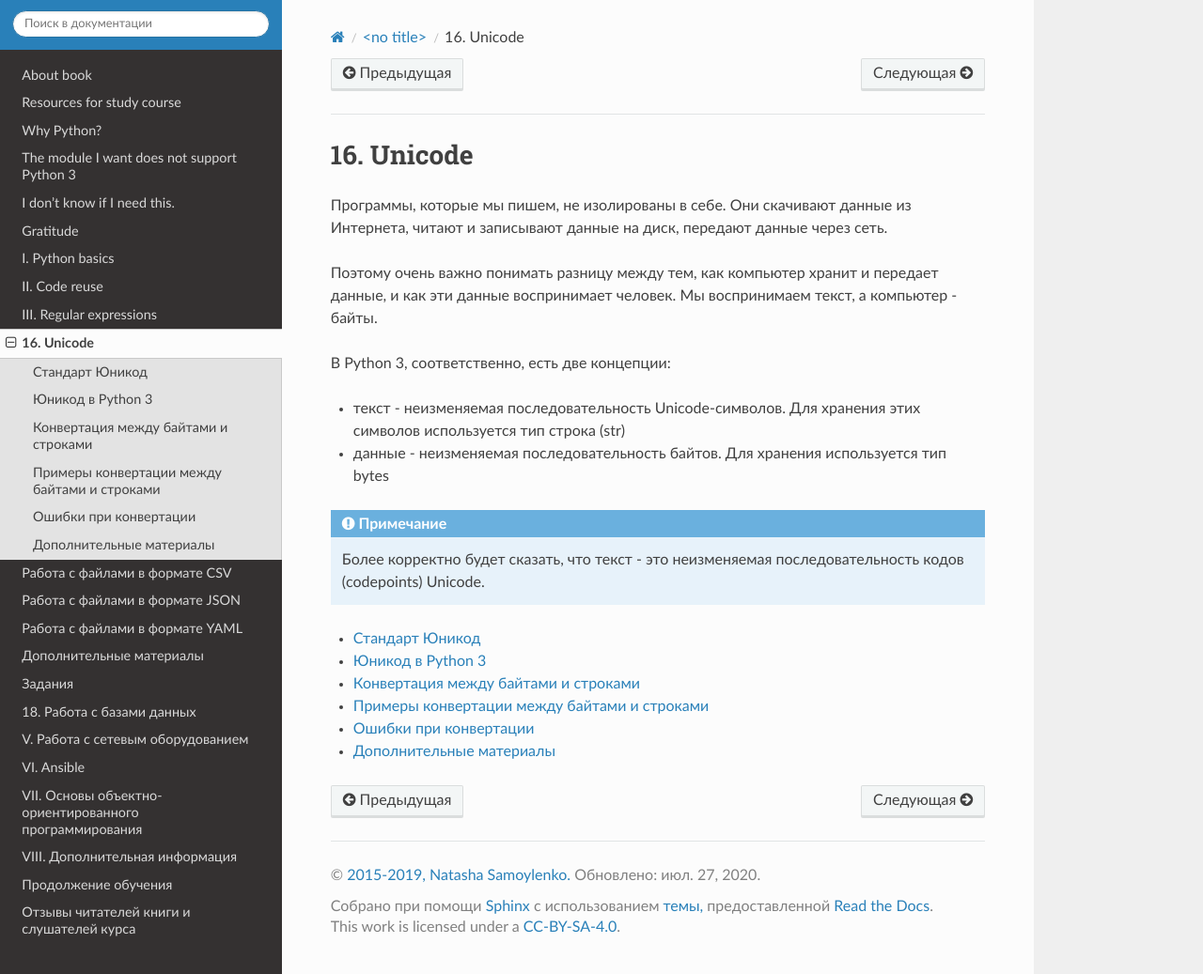
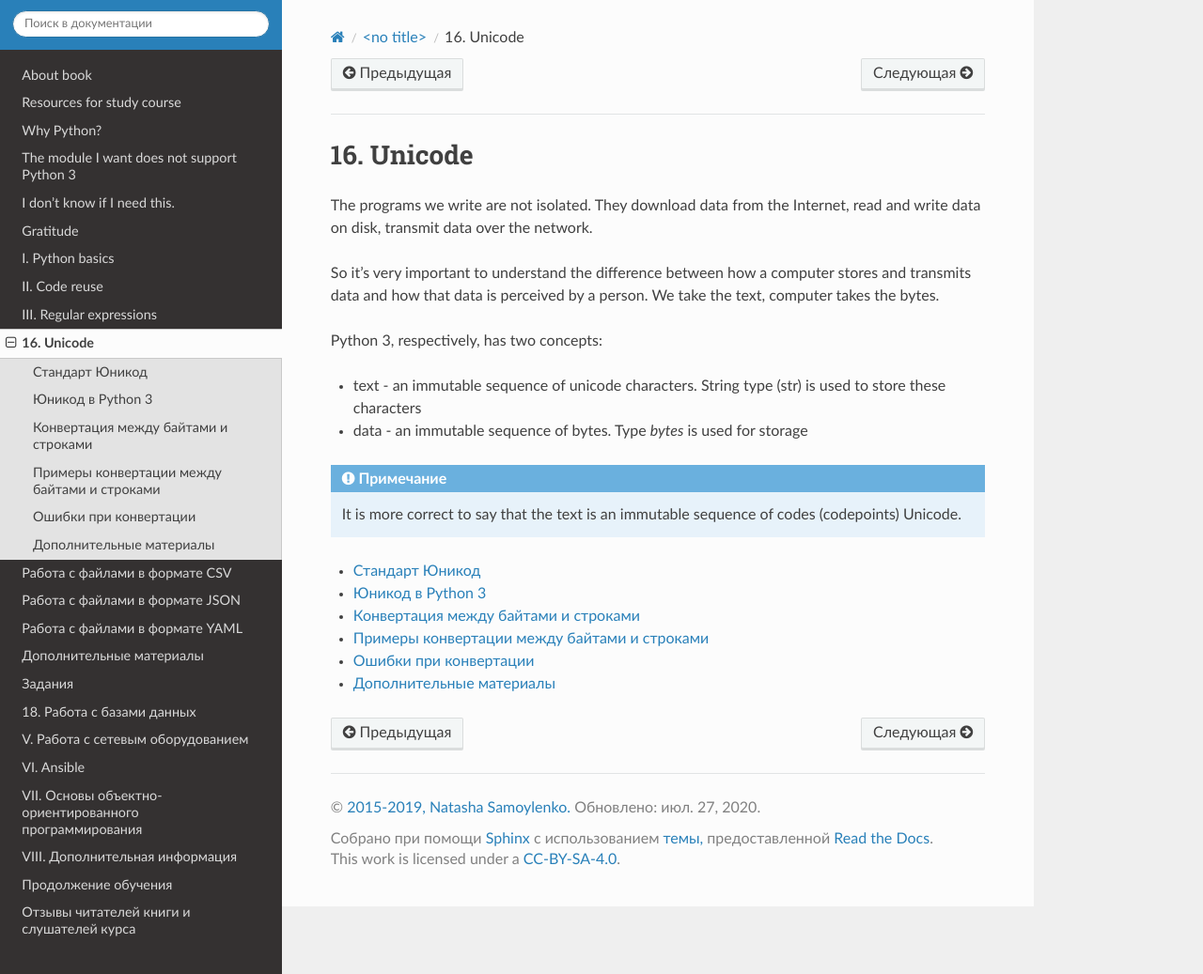
Before and after one commit to Aidar5/nattoeng, a Sphinx documentation site: the page built from docs/source/book/16_unicode/index.rst, in a window 1280 px wide and 1037 px high. Shown: the whole window at 94% size. Built offline with Sphinx 7.4.7 and the Read the Docs theme 2.0.0, drawn with Linux system fonts in a browser that asks for light colours; pages that are not in the unit, such as notebooks, are missing from menus.

Commit message:
Update index.rst

```diff
--- a/docs/source/book/16_unicode/index.rst
+++ b/docs/source/book/16_unicode/index.rst
@@ -7,24 +7,18 @@
 16. Unicode
 ============================
 
-Программы, которые мы пишем, не изолированы в себе. Они скачивают данные
-из Интернета, читают и записывают данные на диск, передают данные через
-сеть.
+The programs we write are not isolated. They download data from the Internet, read and write data on disk, transmit data over the network.
 
-Поэтому очень важно понимать разницу между тем, как компьютер хранит и
-передает данные, и как эти данные воспринимает человек. Мы воспринимаем
-текст, а компьютер - байты.
+So it’s very important to understand the difference between how a computer stores and transmits data and how that data is perceived by a person. We take the text, computer takes the bytes.
 
-В Python 3, соответственно, есть две концепции:
+Python 3, respectively, has two concepts:
 
-* текст - неизменяемая последовательность Unicode-символов.
-  Для хранения этих символов используется тип строка (str)
-* данные - неизменяемая последовательность байтов. Для хранения используется тип bytes
+* text  - an immutable sequence of unicode characters. String type (str) is used to store these characters
+* data - an immutable sequence of bytes. Type *bytes* is used for storage
 
 .. note::
 
-    Более корректно будет сказать, что текст - это неизменяемая
-    последовательность кодов (codepoints) Unicode.
+    It is more correct to say that the text is an immutable sequence of codes (codepoints) Unicode.
 
 .. toctree::
    :maxdepth: 1
```
